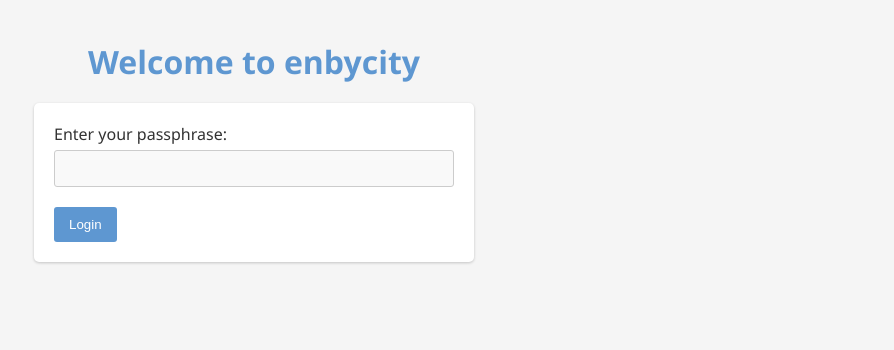
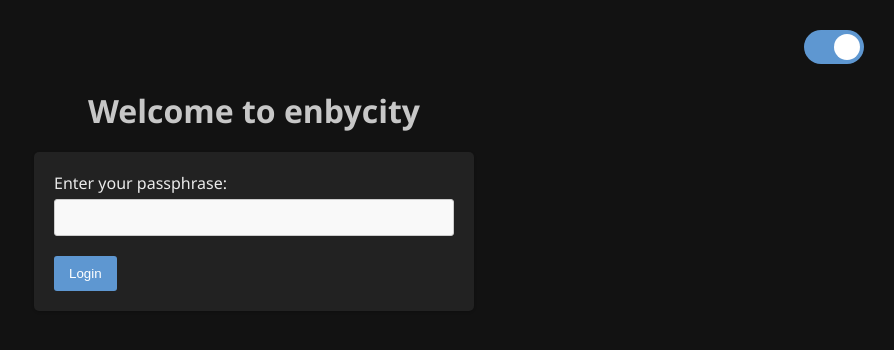
Before and after one commit to Squarific/TheGame, a website: page client/index.html in a window 1280 px wide. Shown: the whole page, without its empty margins (386-1280 px from the left). Drawn offline with Linux system fonts and the light colour scheme.

Commit message:
Implement dark theme with toggle and set as default

```diff
--- a/client/index.html
+++ b/client/index.html
@@ -1,21 +1,28 @@
 <!DOCTYPE html>
-<html>
+<html class="dark-theme"> <!-- Set the default theme to dark -->
 <head>
     <link rel="stylesheet" type="text/css" href="style.css">
     <meta name="viewport" content="width=device-width, initial-scale=1" />
 </head>
 <body>
+    <div class="theme-toggle-container">
+        <label class="theme-toggle-label">
+            <input type="checkbox" id="theme-toggle" checked> <!-- Default checked for Dark theme -->
+            <span class="theme-toggle-slider"></span>
+        </label>
+    </div>
     <h1>Welcome to enbycity</h1>
     <div id="loginForm">
-      <form id="login-form">
-        <label for="passphrase">Enter your passphrase:</label>
-        <input type="text" id="passphrase" />
-        <input id="loginButton" type="submit" value="Login"/>
-      </form>
+        <form id="login-form">
+            <label for="passphrase">Enter your passphrase:</label>
+            <input type="text" id="passphrase" />
+            <input id="loginButton" type="submit" value="Login"/>
+        </form>
     </div>
     <div id="greeting" style="display: none;"></div>
     <script src="loginHandler.js"></script>
     <script src="abilityLoader.js"></script>
     <script src="abilityActions.js"></script>
+    <script src="themeToggle.js"></script>
 </body>
 </html>
--- a/client/style.css
+++ b/client/style.css
@@ -4,16 +4,13 @@ body, input, button {
 
 body {
     font-family: 'Segoe UI', Tahoma, Geneva, Verdana, sans-serif;
-    background-color: #f5f5f5;
     margin: 0;
     padding: 20px;
-    color: #444;
 }
 
 h1 {
     text-align: center;
     margin: 20px 0;
-    color: #5e97d1;
 }
 
 form {
@@ -28,7 +25,6 @@ form {
 label {
     display: block;
     margin-bottom: 5px;
-    color: #333;
 }
 
 input[type="text"], input[type="password"] {
@@ -38,7 +34,6 @@ input[type="text"], input[type="password"] {
     border: 1px solid #ccc;
     border-radius: 3px;
     background-color: #f9f9f9;
-    color: #444;
 }
 
 input[type="submit"], button {
@@ -62,7 +57,6 @@ input[type="submit"]:hover, button:hover {
     margin-top: 30px;
     margin-bottom: 30px;
     font-size: 24px;
-    color: #5e97d1;
 }
 
 /* Added a new class for the button to customize its look */
@@ -123,3 +117,92 @@ input[type="submit"]:hover, button:hover {
         top: 110vh; /* changes the final position to below the viewport */
     }
 }
+
+/* Theme toggle styles */
+.theme-toggle-container {
+    display: flex;
+    justify-content: flex-end;
+    margin: 10px;
+}
+
+.theme-toggle-label {
+    position: relative;
+    display: inline-block;
+    width: 60px;
+    height: 34px;
+}
+
+.theme-toggle-label input {
+    opacity: 0;
+    width: 0;
+    height: 0;
+}
+
+.theme-toggle-slider {
+    position: absolute;
+    cursor: pointer;
+    top: 0;
+    left: 0;
+    right: 0;
+    bottom: 0;
+    background-color: #ccc;
+    transition: .4s;
+    border-radius: 34px;
+}
+
+.theme-toggle-slider:before {
+    position: absolute;
+    content: "";
+    height: 26px;
+    width: 26px;
+    left: 4px;
+    bottom: 4px;
+    background-color: white;
+    transition: .4s;
+    border-radius: 50%;
+}
+
+input:checked + .theme-toggle-slider {
+    background-color: #5e97d1;
+}
+
+input:checked + .theme-toggle-slider:before {
+    transform: translateX(26px);
+}
+
+/* Dark theme styles */
+.dark-theme {
+    background-color: #121212;
+    color: #ffffff;
+}
+
+.dark-theme h1 {
+    color: #c7c7c7;
+}
+
+.dark-theme form {
+    background-color: #222;
+    color: #eaeaea;
+}
+
+.dark-theme .theme-toggle-slider {
+    background-color: #333;
+}
+
+/* Light theme styles */
+.light-theme {
+    background-color: #f5f5f5;
+    color: #444;
+}
+
+.light-theme h1 {
+    color: #5e97d1;
+}
+
+.light-theme form {
+    background-color: #fff;
+}
+
+.light-theme .theme-toggle-slider {
+    background-color: #ccc;
+}
--- /dev/null
+++ b/client/themeToggle.js
@@ -0,0 +1,29 @@
+// Toggle between dark and light themes
+function toggleTheme() {
+    const themeToggleButton = document.getElementById('theme-toggle');
+    const rootElement = document.documentElement;
+
+    themeToggleButton.addEventListener('change', () => {
+        if (themeToggleButton.checked) {
+            rootElement.classList.add('dark-theme');
+            rootElement.classList.remove('light-theme');
+        } else {
+            rootElement.classList.remove('dark-theme');
+            rootElement.classList.add('light-theme');
+        }
+        // Save the preference to localStorage
+        localStorage.setItem('theme', themeToggleButton.checked ? 'dark' : 'light');
+    });
+
+    // Check for saved user preferences, if any, on load of the website
+    if (localStorage.getItem('theme') === 'light') {
+        rootElement.classList.remove('dark-theme');
+        rootElement.classList.add('light-theme');
+        themeToggleButton.checked = false;
+    }
+}
+
+// Initialize theme toggle functionality once DOM content is loaded
+document.addEventListener('DOMContentLoaded', () => {
+    toggleTheme();
+});
```
